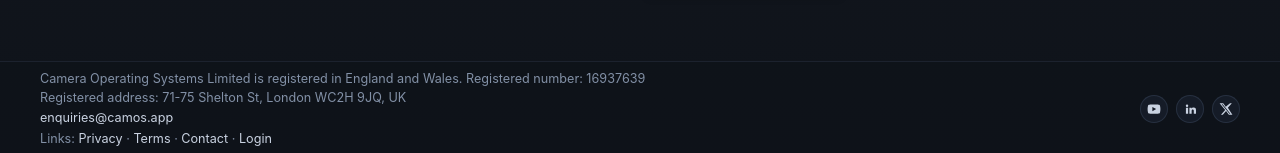
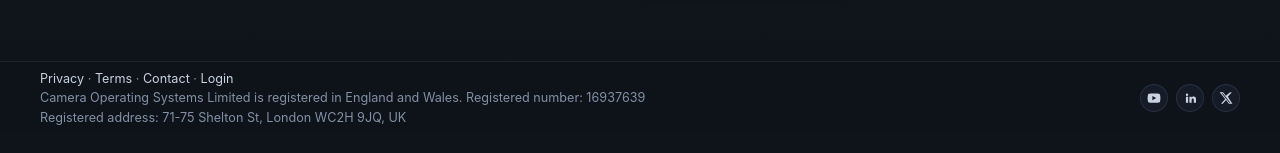
Before and after one commit to Ali-Nigzu/portal, a React (Vite) app in the folder frontend/: page / in a window 1280 px wide. Shown: the part 1393-1546 px from the top of the page. Built offline with nearby package versions, Linux system fonts and the light colour scheme; no server answers.

Commit message:
Reorder landing footer links and remove email line

```diff
--- a/frontend/src/features/landing/components/LandingFooter.tsx
+++ b/frontend/src/features/landing/components/LandingFooter.tsx
@@ -9,11 +9,7 @@ const LandingFooter: React.FC<LandingFooterProps> = ({ onLogin }) => (
   <footer className="landing-footer">
     <div className="landing-container landing-footer-row">
       <div className="landing-footer-main">
-        <p>{landingCopy.footer.legalLine1}</p>
-        <p>{landingCopy.footer.legalLine2}</p>
-        <p className="landing-footer-contact">{landingCopy.footer.contactEmail}</p>
         <p className="landing-footer-links">
-          <span>Links: </span>
           <span className="landing-footer-static-link">{landingCopy.footer.links[0]}</span>
           <span aria-hidden="true"> · </span>
           <span className="landing-footer-static-link">{landingCopy.footer.links[1]}</span>
@@ -28,6 +24,8 @@ const LandingFooter: React.FC<LandingFooterProps> = ({ onLogin }) => (
             {landingCopy.footer.links[3]}
           </button>
         </p>
+        <p>{landingCopy.footer.legalLine1}</p>
+        <p>{landingCopy.footer.legalLine2}</p>
       </div>
 
       <div className="landing-footer-social" aria-label="Social links">
--- a/frontend/src/styles/LandingPage.css
+++ b/frontend/src/styles/LandingPage.css
@@ -661,8 +661,7 @@ body {
 .landing-footer-row { display: grid; grid-template-columns: 1fr auto; align-items: center; gap: 12px 20px; }
 .landing-footer-main p { margin: 0; color: var(--sys-text-3); font-size: 0.79rem; line-height: 1.38; }
 .landing-footer-main p + p { margin-top: 2px; }
-.landing-footer-contact { color: var(--sys-text-2) !important; }
-.landing-footer-links { margin-top: 4px !important; }
+.landing-footer-links { margin: 0 !important; }
 .landing-footer-static-link,
 .landing-footer-login-btn,
 .landing-footer-social-link { color: var(--sys-text-2); }
```
